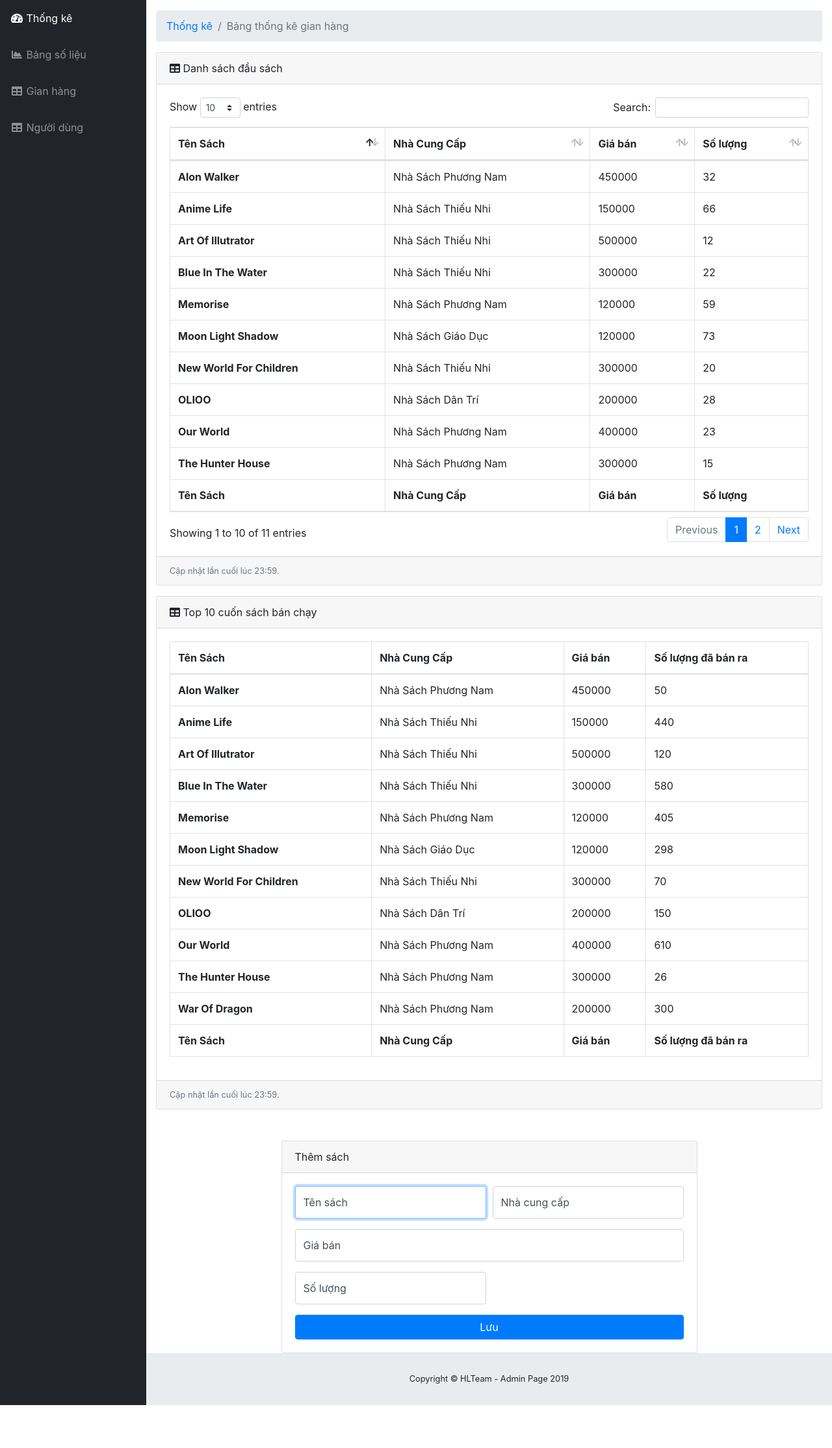
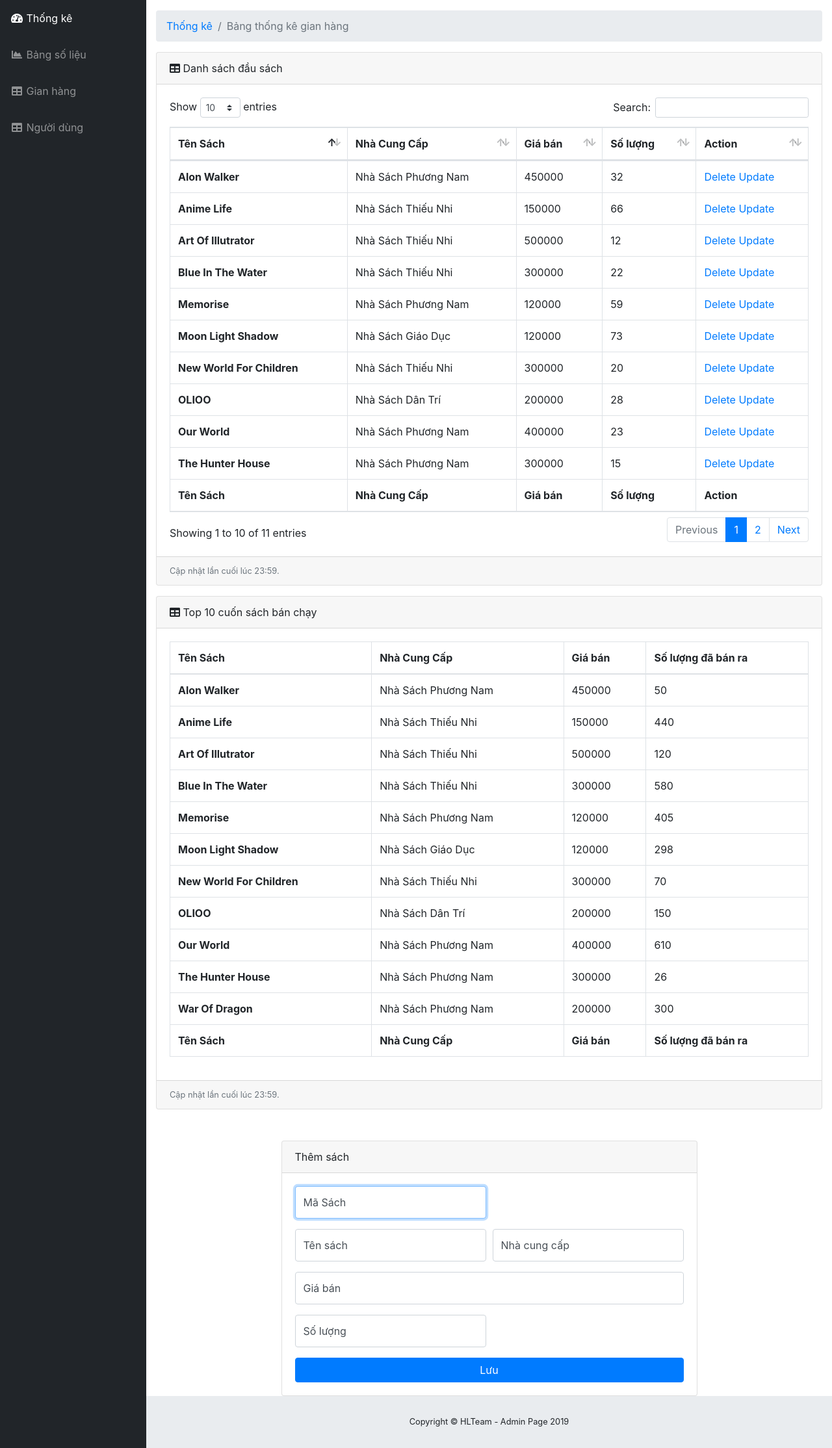
Before and after one commit to HoangLan2904/HLTeam_AdminWebSite, a Node server app: page /table-book in a window 1280 px wide. Shown: the part 56-2284 px from the top of the page at 65% size. Before the commit the page ends 2218 px from the top, so only its background shows below. Run offline with Node 20, Linux system fonts and the light colour scheme; data comes from the database, SQL or seed files in the repository; some libraries are stand-ins or nearby versions.

Commit message:
thêm sửa xóa cho book

```diff
--- a/Controllers/index.js
+++ b/Controllers/index.js
@@ -3,7 +3,7 @@ var mysql = require('mysql');
 var connection = mysql.createConnection({
     host:'localhost',
     user:'root',
-    password:'123456789',
+    password:'lannguyenit598',
     database:'quanlysach',
   });
   connection.connect();
@@ -32,6 +32,49 @@ exports.table_book = function(req, res, next) {
   });
 }
 
+// exports.addbook = function(req, res, next) {
+//   req.assert('txtID', 'Name is required').notEmpty()
+//   req.assert('txtName', 'Name is required').notEmpty()
+//   req.assert('txtNCC', 'A valid NCC is required').notEmpty()
+//   req.assert('txtGiaBan', 'Name is required').notEmpty()
+//   req.assert('txtSoLuong', 'A valid NCC is required').notEmpty()
+//   var errors = req.validationErrors()
+
+//   if( !errors ) {   //No errors were found.  Passed Validation!
+
+
+//         var book = {
+//             MAKHO: req.sanitize('txtID').escape().trim(),
+//             tenSP: req.sanitize('name').escape().trim(),
+//             nhaCungCap: req.sanitize('txtNCC').escape().trim(),
+//             gia: req.sanitize('txtGiaBan').escape().trim(),
+//             soLuong: req.sanitize('txtSoLuong').escape().trim()
+//         }
+
+//      connection.query('INSERT INTO khosach SET ?', book, function(err, result) {
+//                 //if(err) throw err
+//                 if (err) {
+//                     req.flash('error', err)
+
+//                     res.render('/index')
+//                 } else {
+//                     req.flash('success', 'Data added successfully!');
+//                     res.redirect('/table-book');
+//                 }
+//             })
+//     }
+//     else {   //Display errors to user
+//         var error_msg = ''
+//         errors.forEach(function(error) {
+//             error_msg += error.msg + '<br>'
+//         })
+//         req.flash('error', error_msg)
+//         res.render('table-book')
+//     }
+// }
+
+
+
 exports.chart =  function(req, res, next) {
   res.render('charts', { title: 'Express' });
 }
--- a/app.js
+++ b/app.js
@@ -18,11 +18,9 @@ app.use(express.json());
 app.use(express.urlencoded({ extended: false }));
 app.use(cookieParser());
 app.use(express.static(path.join(__dirname, 'public')));
-
 app.use('/', indexRouter);
 app.use('/users', usersRouter);
 app.use(express.static('public'));
-
 // catch 404 and forward to error handler
 app.use(function(req, res, next) {
   next(createError(404));
@@ -39,4 +37,5 @@ app.use(function(err, req, res, next) {
   res.render('error');
 });
 
+
 module.exports = app;
--- a/views/partials/table_book_body.ejs
+++ b/views/partials/table_book_body.ejs
@@ -24,6 +24,7 @@
                   <th>Nhà Cung Cấp</th>
                   <th>Giá bán</th>
                   <th>Số lượng</th>
+                  <th>Action</th>
                 </tr>
               </thead>
               <tfoot>
@@ -32,6 +33,7 @@
                   <th>Nhà Cung Cấp</th>
                   <th>Giá bán</th>
                   <th>Số lượng</th>
+                  <th>Action</th>
                 </tr>
               </tfoot>
               <tbody>
@@ -41,6 +43,9 @@
                         <td><%=item.nhaCungCap%></td>
                         <td><%=item.gia%></td>
                         <td><%=item.soLuong%></td>
+                        <td><a href="/delete?id=<%=item.MAKHO%>" onclick="return confirm ('Are you sure?')">Delete</a>
+                            <a href="/update?id=<%=item.MAKHO%>">Update</a>
+                        </td>
                       </tr>
                   <%})%>
               </tbody>
@@ -80,6 +85,7 @@
                         <td><%=item.nhaCungCap%></td>
                         <td><%=item.gia%></td>
                         <td><%=item.SLDaBan%></td>
+
                       </tr>
                   <%})%>
               </tbody>
@@ -93,18 +99,31 @@
         <div class="card card-register mx-auto mt-5">
           <div class="card-header">Thêm sách</div>
           <div class="card-body">
-            <form>
+            <form method="POST">
               <div class="form-group">
+                  <div class="form-row">
+                      <div class="col-md-6">
+                          <div class="form-label-group">
+                            <input type="text" id="ID" class="form-control" name="txtID" placeholder="First name" required="required" autofocus="autofocus">
+                            <label for="ID">Mã Sách</label>
+                          </div>
+                        </div>
+
+                  </div>
+              </div>
+              <div class="form-group">
+
+
                 <div class="form-row">
                   <div class="col-md-6">
                     <div class="form-label-group">
-                      <input type="text" id="firstName" class="form-control" placeholder="First name" required="required" autofocus="autofocus">
-                      <label for="firstName">Tên sách</label>
+                      <input type="text" id="Name" class="form-control" name="txtName" placeholder="First name" required="required" autofocus="autofocus">
+                      <label for="Name">Tên sách</label>
                     </div>
                   </div>
                   <div class="col-md-6">
                     <div class="form-label-group">
-                      <input type="text" id="lastName" class="form-control" placeholder="Last name" required="required">
+                      <input type="text" id="lastName" class="form-control" name="txtNCC" placeholder="Last name" required="required">
                       <label for="lastName">Nhà cung cấp</label>
                     </div>
                   </div>
@@ -112,7 +131,7 @@
               </div>
               <div class="form-group">
                 <div class="form-label-group">
-                  <input type="email" id="inputEmail" class="form-control" placeholder="Email address" required="required">
+                  <input type="number" id="inputEmail" class="form-control" name="txtGiaBan" placeholder="Price" required="required">
                   <label for="inputEmail">Giá bán</label>
                 </div>
               </div>
@@ -120,13 +139,14 @@
                 <div class="form-row">
                   <div class="col-md-6">
                     <div class="form-label-group">
-                      <input type="password" id="inputPassword" class="form-control" placeholder="Password" required="required">
+                      <input type="number" id="inputPassword" class="form-control" name="txtSoLuong" placeholder="Quantity" required="required">
                       <label for="inputPassword">Số lượng</label>
                     </div>
                   </div>
                 </div>
               </div>
-              <a class="btn btn-primary btn-block" href="login.html">Lưu</a>
+              <button class="btn btn-primary btn-block" type="submit">Lưu</button>
+              </form>
           </div>
         </div>
 
```
Also changed, not shown: routes/index.js (+27 -0 lines).
